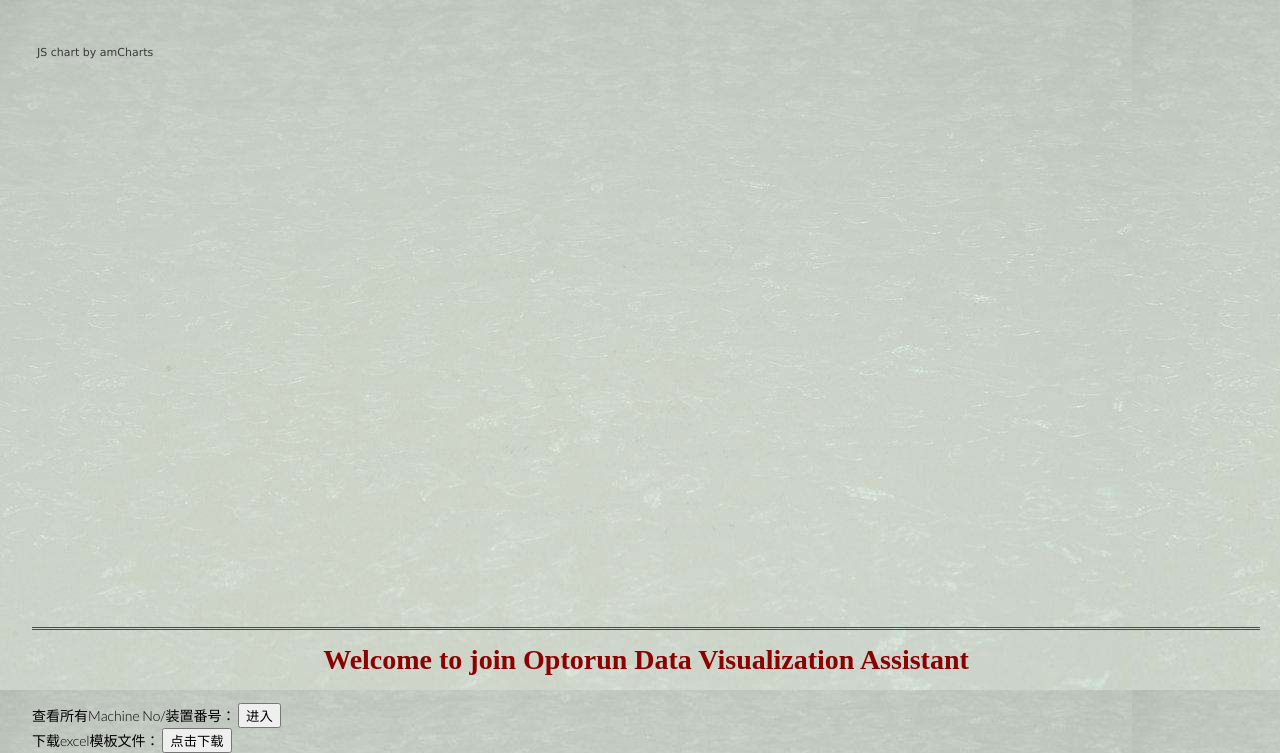
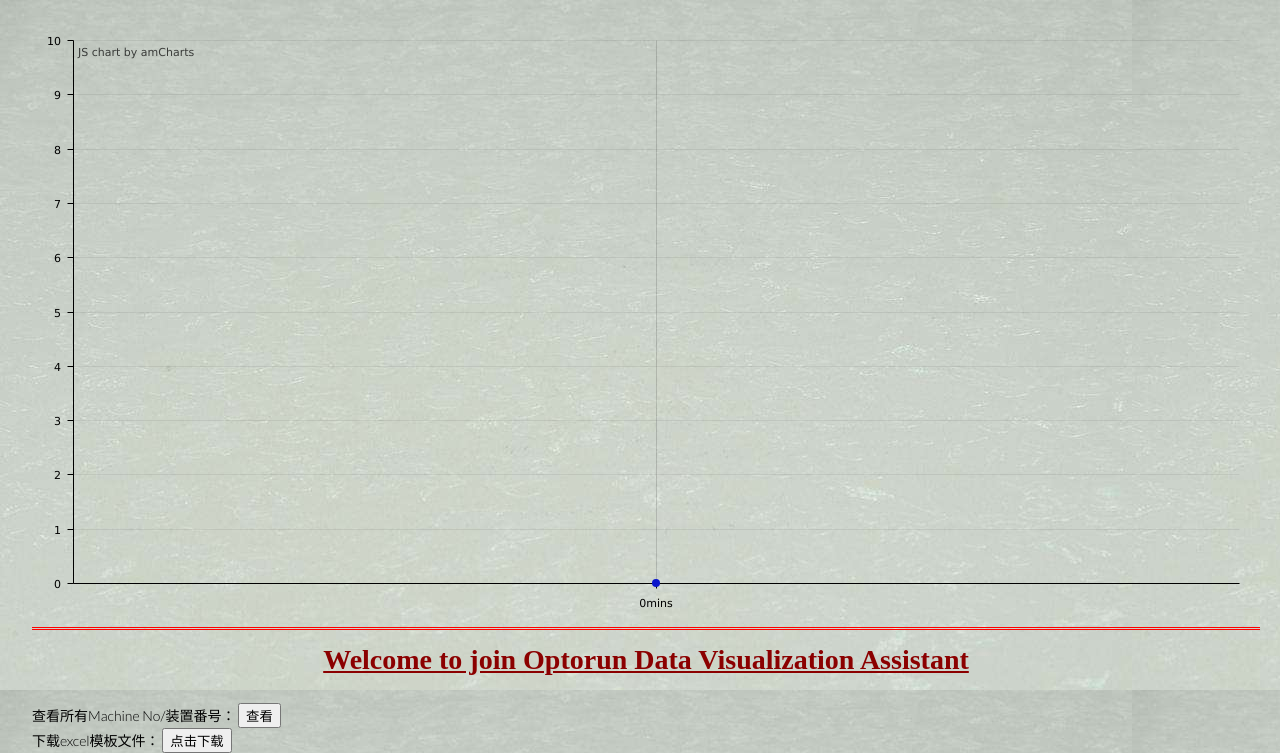
Before and after one commit to zyy422/optorun_helper, a Flask app: template templates/test03.html in a window 1280 px wide. Shown: the top 753 px of the page. Run offline with Flask 2, Linux system fonts and the light colour scheme; the template is opened without the code that fills it, so the values that code supplies are empty.

Commit message:
rev.11.28

```diff
--- a/app.py
+++ b/app.py
@@ -7,11 +7,13 @@ app = Flask(__name__)
 @app.route('/index', methods=['GET', 'POST'])
 def index():        # 根目录,也就是主目录
     if request.method == 'GET':
-        leak_data = show_leakrate()
-        exhaust_data_nor = show_exhaust_nor()
-        exhaust_data_150 = show_exhaust_150()
-        print(leak_data[0],exhaust_data_nor,exhaust_data_150)
-        return render_template("test03.html", datas=leak_data[0])
+        # leak_data = show_leakrate()
+        # exhaust_data_nor = show_exhaust_nor()
+        # exhaust_data_150 = show_exhaust_150()
+        # print(leak_data[0],exhaust_data_nor,exhaust_data_150)
+        leakrate = 0
+
+        return render_template("test03.html", datas=leakrate)
 
 @app.route('/mode_1', methods=['POST'])
 def mode_1():
--- a/templates/test03.html
+++ b/templates/test03.html
@@ -8,13 +8,16 @@
 <script src="../static/serial.js" type="text/javascript"></script>
 <script type="text/javascript">
 
+{% if datas %}
     chartData = [];
     var i = 0;
     {%  for index in datas %}
         chartData.push({times:i,psk:{{index|safe}}})
         i++;
     {% endfor %}
-{#    {% if datas %}#}
+{% else %}
+       chartData = [{times:"0mins ",psk:0}]
+{% endif %}
 {#    chartData = [{times:"0mins",psk:{{datas[0]|safe}}},#}
 {#        {times:"1mins",psk:{{datas[1]|safe}}},#}
 {#        {times:"2mins",psk:{{datas[2]|safe}}},#}
@@ -37,9 +40,8 @@
 {#        {times:"19mins",psk:{{datas[19]|safe}}},#}
 {#        {times:"20mins",psk:{{datas[20]|safe}}},#}
 {#        ]#}
-{#    {% else %}#}
-{#        chartData = [{times:"0mins",psk:0}]#}
-{#    {% endif %}#}
+
+
 	AmCharts.makeChart("chartdiv",
         {
 	    type:"serial",
@@ -64,12 +66,12 @@
 <body background="../static/bkPhoto2.jpg">
 	<div id="chartdiv" style="width:100%;height:600px"></div>
     <hr style="height:3px;border:none;border-top:3px double red;" />
-    <h1 align="center" style="font-family: 'Times New Roman';color: darkred">Welcome to join Optorun Data Visualization Assistant</h1>
+    <a align="center" style="font-family: 'Times New Roman';color: darkred" href="index"><h1>Welcome to join Optorun Data Visualization Assistant</h1></a>
     <br>
 
     <form action="machine_no" method = 'post'>
         查看所有Machine No/装置番号：
-        <input type="submit" value="进入"/>
+        <input type="submit" value="查看"/>
     </form>
     <form action="mode_file" method = 'post'>
         下载excel模板文件：
```
